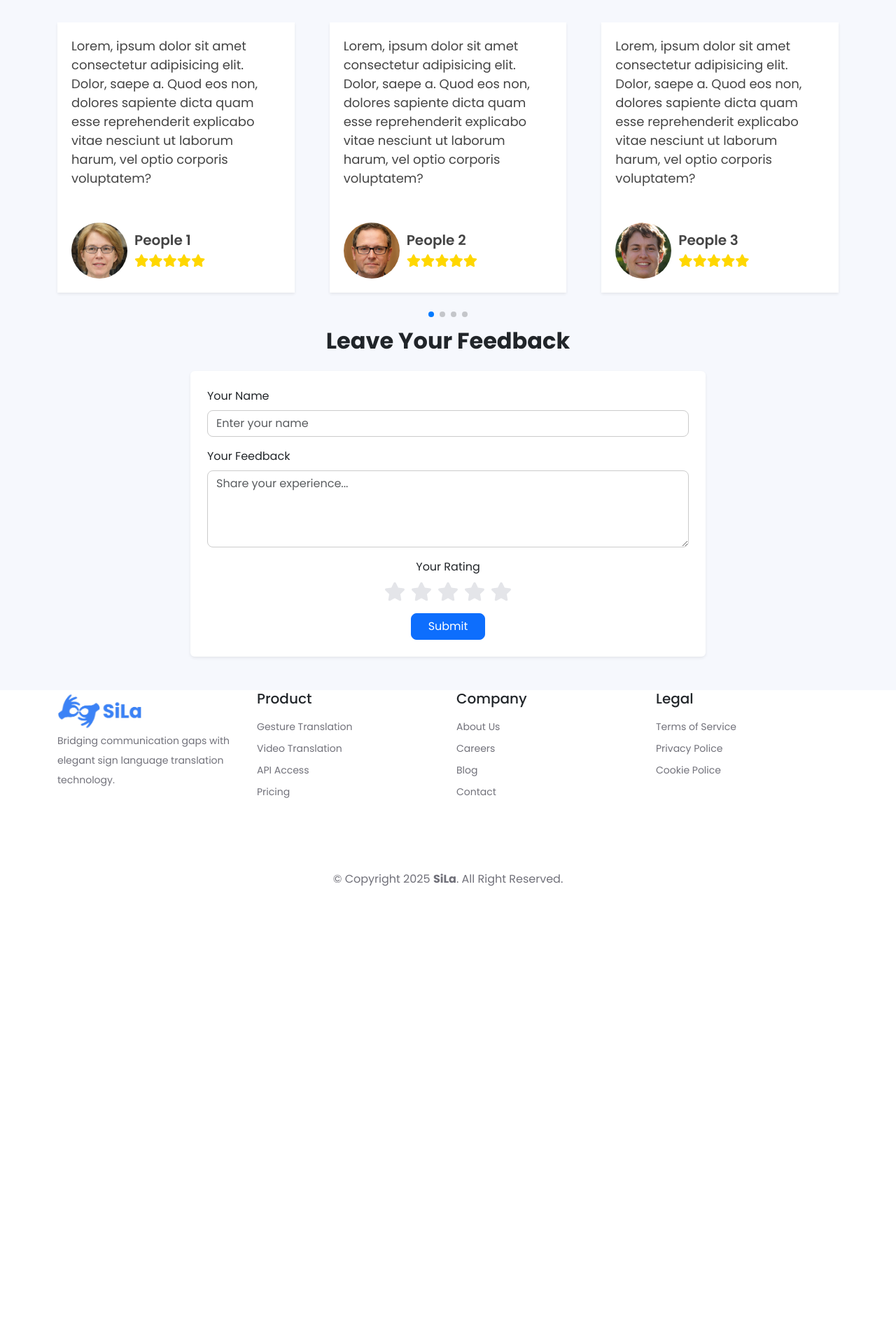
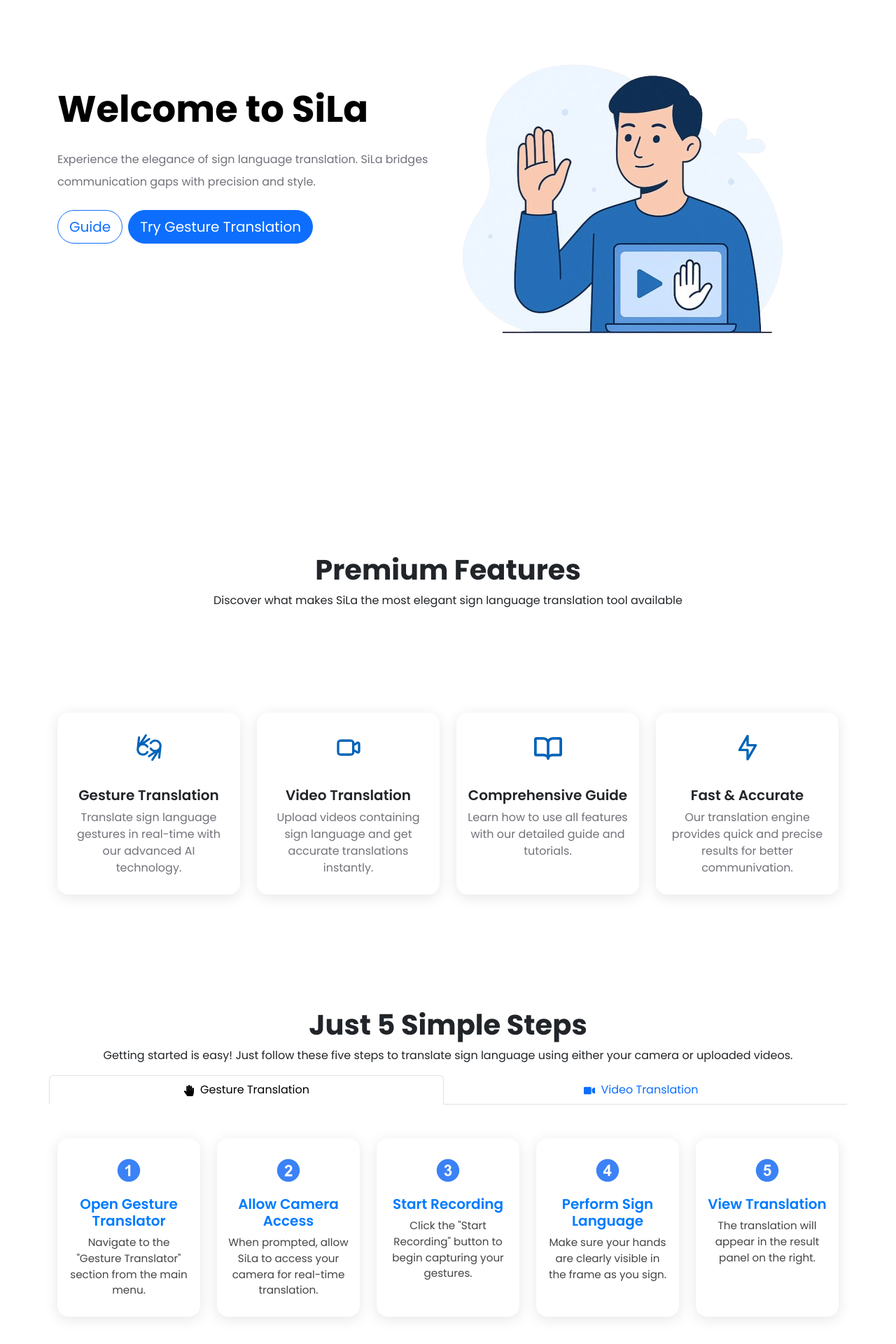
Before and after one commit to andresaputra26/sila-frontend, a React (Vite) app: page / in a window 1280 px wide. Shown: the part 160-2080 px from the top of the page at 70% size. Before the commit the page ends 1626 px from the top, so only its background shows below. Built offline with nearby package versions, Linux system fonts and the light colour scheme.

Commit message:
Update HomePage.jsx

```diff
--- a/src/pages/HomePage.jsx
+++ b/src/pages/HomePage.jsx
@@ -1,15 +1,17 @@
+// src/pages/HomePage.jsx
+
 import { useState } from 'react';
 import { Link } from 'react-router-dom';
 import { Container, Row, Col, Tabs, Tab, Card } from 'react-bootstrap';
+import HeroImage from '../assets/images/sila-hero.png';
+import { premiumFeatures, dataSwiper } from '../data/index';
 import { FaHandPaper, FaVideo, FaStar } from 'react-icons/fa';
+import GestureTutorial from '../components/GestureTutorial';
+import VideoTutorial from '../components/VideoTutorial';
 import { Swiper, SwiperSlide } from 'swiper/react';
 import 'swiper/css';
 import 'swiper/css/pagination';
 import { Pagination } from 'swiper/modules';
-import { premiumFeatures, dataSwiper } from '../data';
-import HeroImage from '../assets/images/sila-hero.png';
-import GestureTutorial from '../components/GestureTutorial';
-import VideoTutorial from '../components/VideoTutorial';
 import { submitFeedback } from '../api/feedbackApi';
 
 const HomePage = () => {
@@ -27,14 +29,77 @@
       e.target.reset();
       setRating(0);
     } catch (err) {
-      console.error(err);
+      console.error('Error:', err);
       alert('Failed to submit feedback.');
     }
   };
 
   return (
     <div className='homepage'>
-      {/* ... header and features section remains the same ... */}
+      <header className='w-100 min-vh-100 d-flex align-items-center'>
+        <Container>
+          <Row className='header-box d-flex align-items-center'>
+            <Col lg='6'>
+              <h1 className='mb-4'>Welcome to SiLa</h1>
+              <p className='mb-4'>Experience the elegance of sign language translation. SiLa bridges communication gaps with precision and style.</p>
+              <button className='btn btn-outline-primary btn-lg rounded-5 me-2 mb-xs-0 mb-2' onClick={() => document.getElementById('guide')?.scrollIntoView({ behavior: 'smooth' })}>
+                Guide
+              </button>
+              <Link to="/gesture" className="btn btn-primary btn-lg rounded-5 mb-xs-0 mb-2">
+                Try Gesture Translation
+              </Link>
+            </Col>
+            <Col lg='6' className='pt-lg-0 pt-5'>
+              <img src={HeroImage} alt="SiLa Hero" />
+            </Col>
+          </Row>
+        </Container>
+      </header>
+
+      <div className='features w-100 min-vh-100'>
+        <Container>
+          <Row>
+            <Col>
+              <h1 className='text-center fw-bold'>Premium Features</h1>
+              <p className='text-center'>Discover what makes SiLa the most elegant sign language translation tool available</p>
+            </Col>
+          </Row>
+          <Row>
+            {premiumFeatures.map((feature) => (
+              <Col key={feature.id} md={3} className='mb-4'>
+                <Card className='card-custom'>
+                  <Card.Img variant="top" src={feature.image} alt="svgrepo.com" />
+                  <Card.Body>
+                    <Card.Title>{feature.title}</Card.Title>
+                    <Card.Text>{feature.text}</Card.Text>
+                  </Card.Body>
+                </Card>
+              </Col>
+            ))}
+          </Row>
+        </Container>
+      </div>
+
+      <div id='guide' className='guide w-100 min-vh-100'>
+        <Container>
+          <Row>
+            <Col>
+              <h1 className='text-center fw-bold'>Just 5 Simple Steps</h1>
+              <p className='text-center'>Getting started is easy! Just follow these five steps to translate sign language using either your camera or uploaded videos.</p>
+            </Col>
+          </Row>
+          <Row>
+            <Tabs defaultActiveKey="gesture-translation" id="justify-tab-example" className="mb-3" justify>
+              <Tab eventKey="gesture-translation" title={<span><FaHandPaper className='me-2' />Gesture Translation</span>}>
+                <GestureTutorial />
+              </Tab>
+              <Tab eventKey="video-translation" title={<span><FaVideo className='me-2' />Video Translation</span>}>
+                <VideoTutorial />
+              </Tab>
+            </Tabs>
+          </Row>
+        </Container>
+      </div>
 
       <div className="testimonial py-5">
         <Container>
@@ -64,9 +129,11 @@
                     <img src={data.image} alt="User Profile Testimonial" />
                     <div>
                       <h5 className='mb-1'>{data.name}</h5>
-                      {[...Array(5)].map((_, i) => (
-                        <i key={i} className={data[`star${i + 1}`]} />
-                      ))}
+                      <i className={data.star1}></i>
+                      <i className={data.star2}></i>
+                      <i className={data.star3}></i>
+                      <i className={data.star4}></i>
+                      <i className={data.star5}></i>
                     </div>
                   </div>
                 </SwiperSlide>
```
